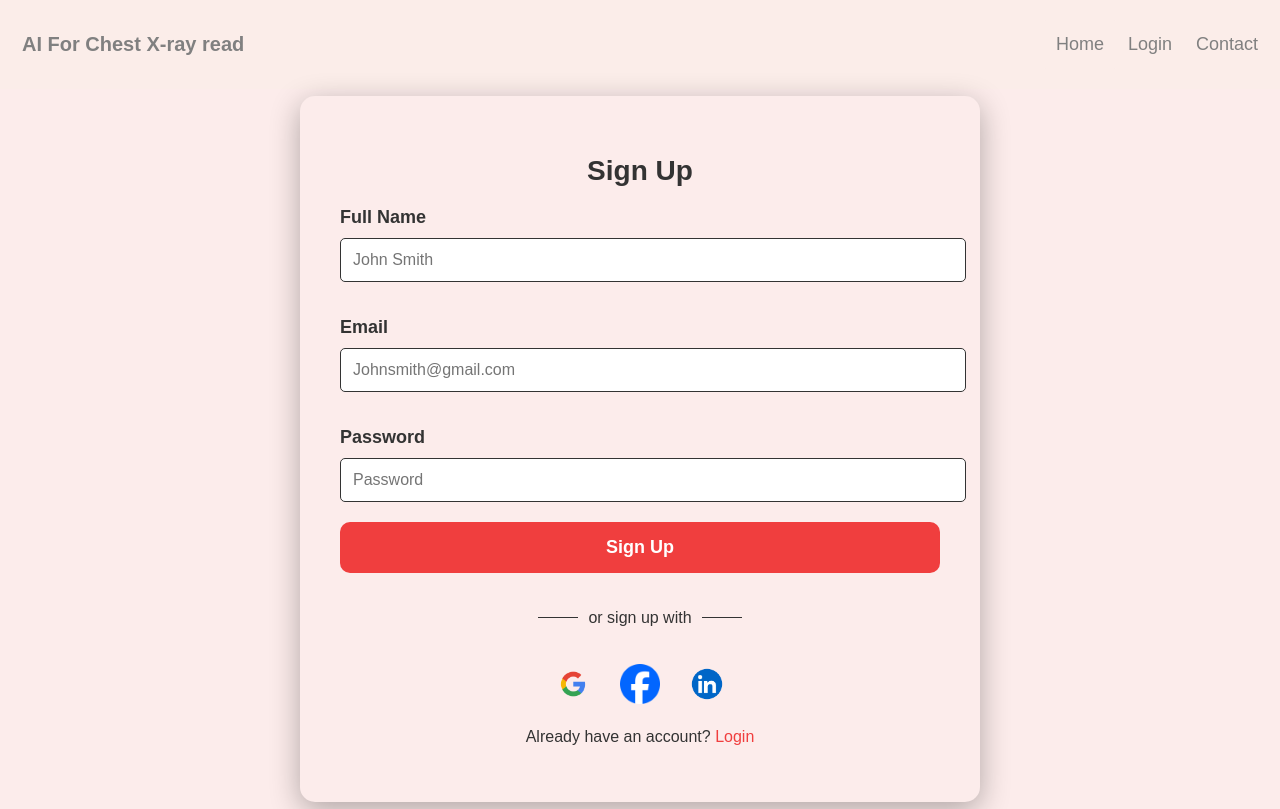
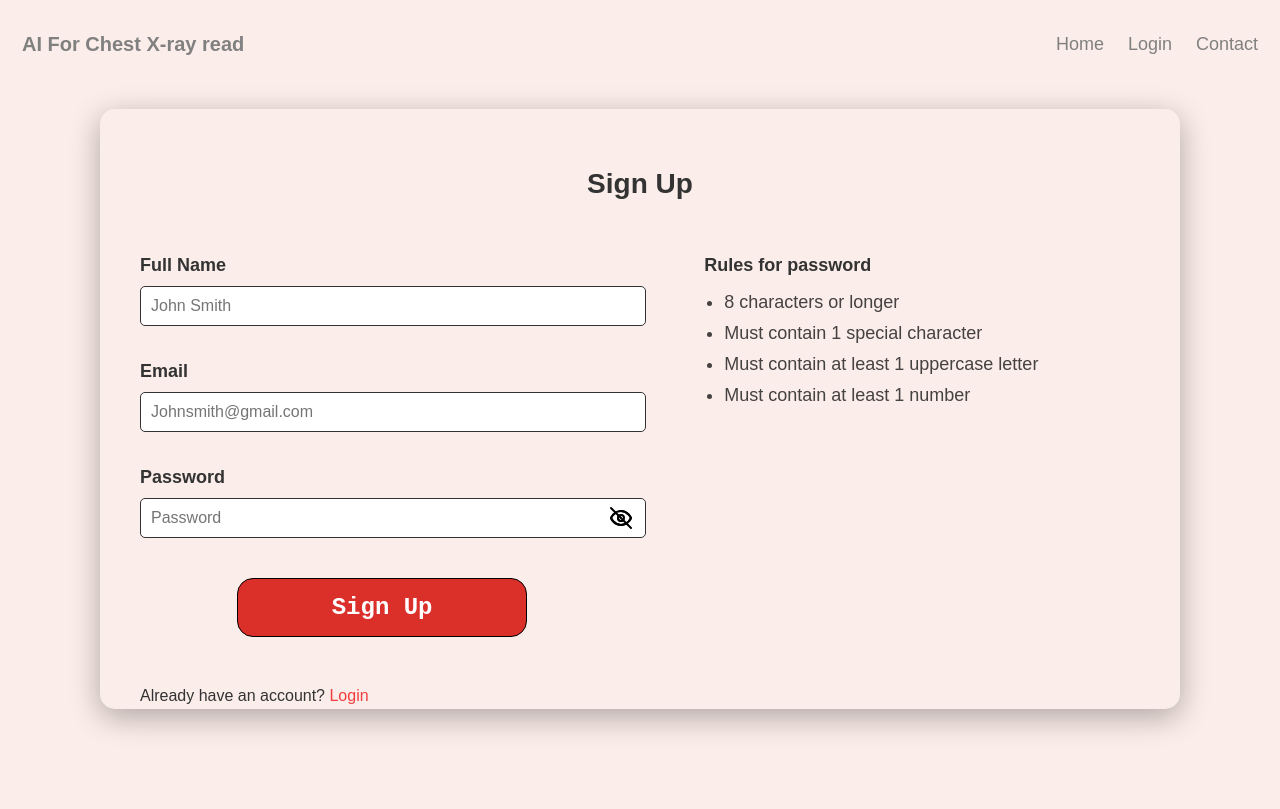
Before and after one commit to suvanshdutt/4ZP6A-capstone, a SvelteKit app: page /signup in a window 1280 px wide. Built offline with nearby package versions, Linux system fonts and the light colour scheme.

Commit message:
login and signup password fix

```diff
--- a/src/components/Login.svelte
+++ b/src/components/Login.svelte
@@ -3,6 +3,11 @@
 
     let email = "";
     let password = "";
+    let showPassword = false;
+
+    function togglePassword(){
+        showPassword = !showPassword;
+    }
 
     async function login() {
         const payload = {
@@ -36,37 +41,74 @@
 <main>
     <div class="login-form">
         <div class="form-left">
-            <h1>Email</h1>
+            <h1>Login</h1>
+            <h2>Email</h2>
             <input type="email" placeholder="Johnsmith@gmail.com" bind:value={email} />
 
-            <h1>Password</h1>
-            <input type="password" placeholder="Password" bind:value={password} />
+            <h2>Password</h2>
+            <div class="password">
+                {#if showPassword}
+                    <input
+                        type="text"
+                        placeholder="Password"
+                        bind:value={password}
+                    />
+                {:else}
+                    <input
+                        type="password"
+                        placeholder="Password"
+                        bind:value={password}
+                    />
+                {/if}
 
+                <button type="button" class="eye-icon" on:click={togglePassword}>
+                    <svg class="shrink-0 size-3.5" width="24" height="24" viewBox="0 0 24 24" fill="none" stroke="currentColor" stroke-width="2" stroke-linecap="round" stroke-linejoin="round">
+                        {#if showPassword}
+                            <!-- Eye open icon -->
+                            <path d="M2 12s3-7 10-7 10 7 10 7-3 7-10 7-10-7-10-7Z"></path>
+                            <circle cx="12" cy="12" r="3"></circle>
+                        {:else}
+                            <!-- Eye closed icon -->
+                            <path d="M2 12s3-7 10-7 10 7 10 7-3 7-10 7-10-7-10-7Z"></path>
+                            <circle cx="12" cy="12" r="3"></circle>
+                            <path d="M9.88 9.88a3 3 0 1 0 4.24 4.24"></path>
+                            <path d="M10.73 5.08A10.43 10.43 0 0 1 12 5c7 0 10 7 10 7a13.16 13.16 0 0 1-1.67 2.68"></path>
+                            <path d="M6.61 6.61A13.526 13.526 0 0 0 2 12s3 7 10 7a9.74 9.74 0 0 0 5.39-1.61"></path>
+                            <line x1="2" x2="22" y1="2" y2="22"></line>
+                        {/if}
+                    </svg>
+                </button>
+            </div>
             <div class="forgot-password">
                 <a href="/">Forgot password?</a>
             </div>
 
-            <button class="login-btn" on:click|preventDefault={login}>Login</button>
-        </div>
+            <Button on:click={login} style="display:block; width: 60%; font-size: 24px; padding: 15px; margin: auto">Login</Button>
 
-        <!-- Divider Line -->
-        <div class="divider-line"></div>
+            <div class="or-divider">
+                <span></span>
+                <p>or login with</p>
+                <span></span>
+            </div>
 
-        <div class="form-right">
-            <h2>Rules for password</h2>
-            <ul>
-                <li>8 characters or longer</li>
-                <li>Must contain 1 special character</li>
-                <li>Must contain at least 6 letters</li>
-                <li>Must contain at least 1 number</li>
-            </ul>
+            <div class="social-login">
+                <button class="social-btn">
+                    <img alt="Google" style="width: 60px; height: 60px" src="/Images/google.png" />
+                </button>
+                <button class="social-btn">
+                    <img alt="Facebook" src="/Images/Facebook.png" />
+                </button>
+                <button class="social-btn">
+                    <img alt="Linkedin" style="width: 53px; height: 53px" src="/Images/Linkedin.png" />
+                </button>
+            </div>
         </div>
     </div>
 </main>
 
 <style>
     :global(body) {
-        background-color: var(--background_color); /* Pinkish background */
+        background-color: var(--background_color);
         color: var(--text_color);
         font-family: 'Montserrat', sans-serif;
         margin: 0;
@@ -76,30 +118,42 @@
         display: flex;
         justify-content: center;
         align-items: center;
-        height: 100vh;
-        margin-top: -10vh;
+        height: 90vh;
+        padding: 0 20px;
+        background-color: var(--background_color);
+        margin-top: 0;
     }
 
     .login-form {
         display: flex;
-        justify-content: space-between;
-        width: 100%;
-        max-width: 1200px;
-        background-color: var(--background_color); /* Pinkish background */
+        background-color: var(--background_color);
         padding: 40px;
         border-radius: 15px;
-        box-shadow: 0 4px 15px rgba(0, 0, 0, 0.1);
+        box-shadow: 0 8px 30px rgba(0, 0, 0, 0.3); /* Drop shadow */
+        width: 100%;
+        max-width: 600px;
     }
 
-    .form-left, .form-right {
-        width: 48%;
+    .form-left {
+        text-align: center;
+        width: 100%;
+        margin: 20px 20px 20px 20px;
+        background-color: var(--background_color);
     }
 
-    h1, h2 {
-        font-size: 24px;
-        margin-bottom: 10px;
+    h1 {
+        font-size: 28px;
         color: #333;
         font-weight: 700;
+        margin-bottom: 20px;
+    }
+
+    h2 {
+        font-size: 18px;
+        color: #333;
+        font-weight: 600;
+        text-align: left;
+        margin-bottom: 10px;
     }
 
     input {
@@ -112,54 +166,59 @@
         outline: none;
     }
 
+    .password {
+        position: relative;
+    }
+
+    .eye-icon {
+        background: none;
+        border: none;
+        cursor: pointer;
+        position: absolute;
+        right: -15px;
+        top: 7.5px;
+    }
+
     .forgot-password {
         text-align: right;
         margin-bottom: 20px;
     }
 
     .forgot-password a {
-        color: red;
+        color: var(--primary_color);
         text-decoration: none;
     }
 
-    .login-btn {
-        display: block;
-        width: 100%;
-        background-color: #f03e3e;
-        color: white;
-        padding: 15px;
-        font-size: 18px;
-        font-weight: bold;
-        border: none;
-        border-radius: 10px;
-        cursor: pointer;
-        transition: background-color 0.3s ease;
+    .or-divider {
+        display: flex;
+        align-items: center;
+        justify-content: center;
+        margin: 20px 0;
+        color: #333;
     }
 
-    .login-btn:hover {
-        background-color: #d33d3d;
+    .or-divider span {
+        width: 40px;
+        height: 1px;
+        background-color: #333;
+        margin: 0 10px;
     }
 
-    /* Divider Line Styling */
-    .divider-line {
-        width: 50px;
-        height: 100%;
-        background-color: #333;
-        margin: 0 40px;
+    .social-login {
+        display: flex;
+        justify-content: center;
+        gap: 15px;
+        margin-bottom: 20px;
     }
 
-    .form-right {
-        background-color: #fceceb;
-        padding-left: 80px;
+    .social-btn {
+        background-color: transparent;
+        border: none;
+        cursor: pointer;
     }
 
-    ul {
-        list-style-type: disc; /* Bullet points */
-        padding-left: 20px;
-    }
-
-    ul li {
-        font-size: 18px;
-        margin-bottom: 10px;
+    .social-btn img {
+        width: 40px;
+        height: 40px;
     }
 </style>
--- a/src/components/Signup.svelte
+++ b/src/components/Signup.svelte
@@ -1,9 +1,48 @@
-<script>
+<script lang="ts">
+    import Button from "../shared/Button.svelte";
+
     let fullName = "";
     let email = "";
     let password = "";
+    let passwordError = "";
+    let showPassword = false;
+
+    function togglePassword(){
+        showPassword = !showPassword;
+    }
+
+    function validatePassword(password: string): boolean {
+        const lengthRequirement = /.{8,}/;
+        const specialCharRequirement = /[!@#$%^&*(),.?":{}|<>]/;
+        const uppercaseRequirement = /[A-Z]/; // At least 1 uppercase letter
+        const numberRequirement = /[0-9]/;
+
+        if (!lengthRequirement.test(password)) {
+            passwordError = "Password must be at least 8 characters long.";
+            return false;
+        }
+        if (!specialCharRequirement.test(password)) {
+            passwordError = "Password must contain at least 1 special character.";
+            return false;
+        }
+        if (!uppercaseRequirement.test(password)) {
+            passwordError = "Password must contain at least 1 uppercase letter.";
+            return false;
+        }
+        if (!numberRequirement.test(password)) {
+            passwordError = "Password must contain at least 1 number.";
+            return false;
+        }
+
+        passwordError = "";
+        return true;
+    }
 
     async function signup() {
+        if (!validatePassword(password)) {
+            return;
+        }
+
         const payload = {
             _username: email, // Using email as the username
             user_pass: password,
@@ -35,9 +74,11 @@
 
 <main>
     <div class="signup-form">
+        <div class="title">
+            <h1>Sign Up</h1>
+        </div>
+        <div class="form-container">
             <div class="form-left">
-            <h1>Sign Up</h1>
-
                 <h2>Full Name</h2>
                 <input placeholder="John Smith" type="text" bind:value={fullName} />
 
@@ -45,37 +86,65 @@
                 <input placeholder="Johnsmith@gmail.com" type="email" bind:value={email} />
 
                 <h2>Password</h2>
-            <input placeholder="Password" type="password" bind:value={password} />
+                <div class="password">
+                    {#if showPassword}
+                        <input
+                            type="text"
+                            placeholder="Password"
+                            bind:value={password}
+                        />
+                    {:else}
+                        <input
+                            type="password"
+                            placeholder="Password"
+                            bind:value={password}
+                        />
+                    {/if}
 
-            <button class="signup-btn" on:click|preventDefault={signup}>Sign Up</button>
-
-            <div class="or-divider">
-                <span></span>
-                <p>or sign up with</p>
-                <span></span>
+                    <button type="button" class="eye-icon" on:click={togglePassword}>
+                        <svg class="shrink-0 size-3.5" width="24" height="24" viewBox="0 0 24 24" fill="none" stroke="currentColor" stroke-width="2" stroke-linecap="round" stroke-linejoin="round">
+                            {#if showPassword}
+                                <!-- Eye open icon -->
+                                <path d="M2 12s3-7 10-7 10 7 10 7-3 7-10 7-10-7-10-7Z"></path>
+                                <circle cx="12" cy="12" r="3"></circle>
+                            {:else}
+                                <!-- Eye closed icon -->
+                                <path d="M2 12s3-7 10-7 10 7 10 7-3 7-10 7-10-7-10-7Z"></path>
+                                <circle cx="12" cy="12" r="3"></circle>
+                                <path d="M9.88 9.88a3 3 0 1 0 4.24 4.24"></path>
+                                <path d="M10.73 5.08A10.43 10.43 0 0 1 12 5c7 0 10 7 10 7a13.16 13.16 0 0 1-1.67 2.68"></path>
+                                <path d="M6.61 6.61A13.526 13.526 0 0 0 2 12s3 7 10 7a9.74 9.74 0 0 0 5.39-1.61"></path>
+                                <line x1="2" x2="22" y1="2" y2="22"></line>
+                            {/if}
+                        </svg>
+                    </button>
                 </div>
 
-            <div class="social-login">
-                <button class="social-btn">
-                    <img alt="Google" src="/Images/google.png" />
-                </button>
-                <button class="social-btn">
-                    <img alt="Facebook" src="/Images/Facebook.png" />
-                </button>
-                <button class="social-btn">
-                    <img alt="Linkedin" src="/Images/Linkedin.png" />
-                </button>
-            </div>
+                {#if passwordError}
+                    <p class="error">{passwordError}</p>
+                {/if}
+
+                <Button on:click={signup} style="display:block; width: 60%; font-size: 24px; padding: 15px; margin: auto; margin-top: 20px">Sign Up</Button>
 
                 <p class="login-link">
                     Already have an account? <a href="/login">Login</a>
                 </p>
             </div>
+            <div class="form-right">
+                <h2>Rules for password</h2>
+                <ul>
+                    <li>8 characters or longer</li>
+                    <li>Must contain 1 special character</li>
+                    <li>Must contain at least 1 uppercase letter</li>
+                    <li>Must contain at least 1 number</li>
+                </ul>
+            </div>
+        </div>
     </div>
 </main>
 <style>
     :global(body) {
-        background-color: #fceceb;
+        background-color: var(--background_color);
         color: var(--text_color, #1e1e1e);
         font-family: 'Montserrat', sans-serif;
         margin: 0;
@@ -85,23 +154,43 @@
         display: flex;
         justify-content: center;
         align-items: center;
-        height: 90vh;
-        padding: 0 20px;
-        background-color: #fceceb;
-        margin-top: 0;
+        height: 100vh;
+        background-color: var(--background_color);
+        margin-top: -10vh;
     }
 
     .signup-form {
-        background-color: #fceceb;
+        display: flex;
+        flex-direction: column;
+        align-items: center;
+        width: 100%;
+        height: 65%;
+        max-width: 1000px;
+        background-color: var(--background_color);
         padding: 40px;
         border-radius: 15px;
-        box-shadow: 0 8px 30px rgba(0, 0, 0, 0.3); /* Drop shadow */
+        box-shadow: 0 8px 30px rgba(0, 0, 0, 0.3);
+    }
+
+    .title {
+        text-align: center;
+    }
+
+    .form-container {
+        display: flex;
+        flex-direction: row;
+        justify-content: space-between;
         width: 100%;
-        max-width: 600px;
+        margin-top: 20px;
     }
 
     .form-left {
-        text-align: center;
+        width: 50%;
+    }
+
+    .form-right{
+        padding-left: 80px;
+        width: 45%
     }
 
     h1 {
@@ -121,7 +210,7 @@
 
     input {
         width: 100%;
-        padding: 12px;
+        padding: 10px;
         font-size: 16px;
         margin-bottom: 20px;
         border: 1px solid #333;
@@ -129,63 +218,44 @@
         outline: none;
     }
 
-    .signup-btn {
-        width: 100%;
-        background-color: #f03e3e;
-        color: white;
-        padding: 15px;
-        font-size: 18px;
-        font-weight: bold;
-        border: none;
-        border-radius: 10px;
-        cursor: pointer;
-        transition: background-color 0.3s ease;
+    .password {
+        position: relative;
     }
 
-    .signup-btn:hover {
-        background-color: #d33d3d;
+    .eye-icon {
+        background: none;
+        border: none;
+        cursor: pointer;
+        position: absolute;
+        right: -15px;
+        top: 7.5px;
     }
 
-    .or-divider {
-        display: flex;
-        align-items: center;
-        justify-content: center;
-        margin: 20px 0;
-        color: #333;
-    }
-
-    .or-divider span {
-        width: 40px;
-        height: 1px;
-        background-color: #333;
-        margin: 0 10px;
-    }
-
-    .social-login {
-        display: flex;
-        justify-content: center;
-        gap: 15px;
-        margin-bottom: 20px;
-    }
-
-    .social-btn {
-        background-color: transparent;
-        border: none;
-        cursor: pointer;
-    }
-
-    .social-btn img {
-        width: 40px;
-        height: 40px;
+    .error {
+        color: red;
+        font-size: 14px;
+        margin-top: -10px;
+        margin-bottom: 10px;
     }
 
     .login-link {
         font-size: 16px;
         color: #333;
+        margin-top: 50px;
     }
 
     .login-link a {
         color: #f03e3e;
         text-decoration: none;
     }
+
+    ul {
+        list-style-type: disc; /* Bullet points */
+        padding-left: 20px;
+    }
+
+    ul li {
+        font-size: 18px;
+        margin-bottom: 10px;
+    }
 </style>
--- a/src/shared/Button.svelte
+++ b/src/shared/Button.svelte
@@ -18,6 +18,7 @@
                --secondary_color:{$theme.secondary_color};
                --font_size:{fontSize}px;
                --grey:{$theme.grey_text};"
+               {...$$restProps}
         >
     <slot></slot>
 </button>
@@ -37,7 +38,7 @@
         border: black solid 1px;
         border-radius: 16px;
         transition: 0s background-color color border;
-
+        cursor: pointer;
     }
     .inverse{
         border: var(--primary_color) solid 1px;
```
Also changed, not shown: src/components/Homepage.svelte (indentation only). Lines whose indentation alone changed are shown as unchanged.
